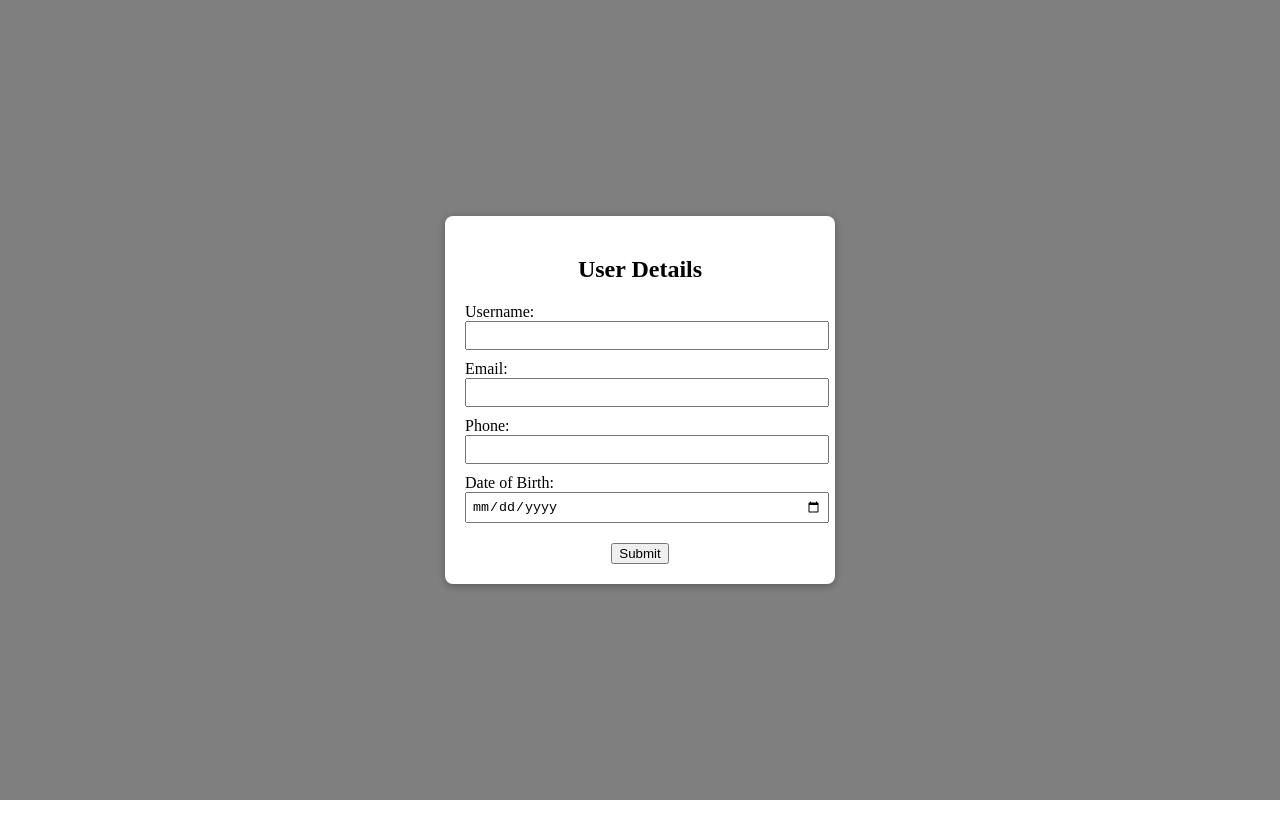
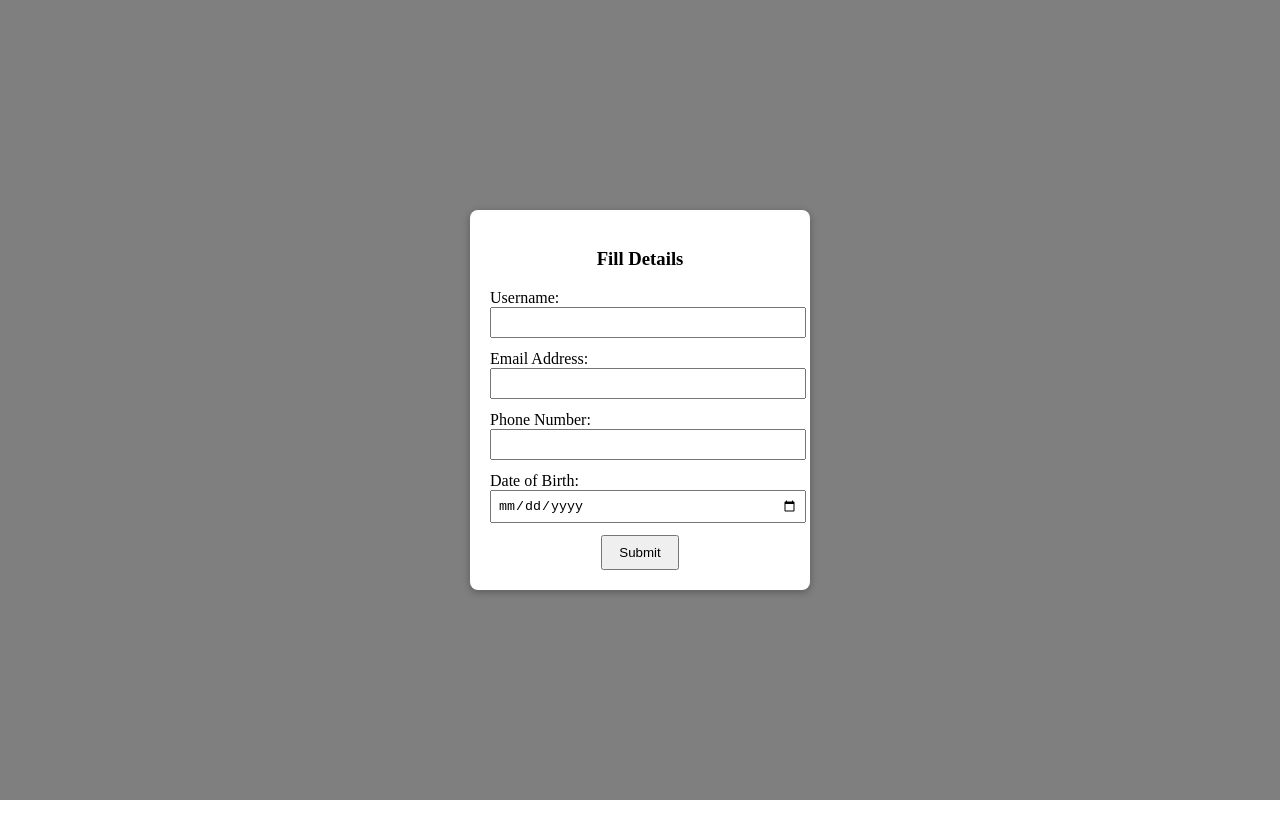
Before and after one commit to neeraj5632/xmodal, a React (Vite) app: page / in a window 1280 px wide. Both pictures are taken after a click on the button "Open Form". Shown: the top 838 px of the page. After the commit the page ends 800 px from the top, so only its background shows below. Built offline with nearby package versions, Linux system fonts and the light colour scheme.

Commit message:
compared with nnitial case

```diff
--- a/src/XModal.jsx
+++ b/src/XModal.jsx
@@ -2,6 +2,7 @@ import React, { useState } from "react";
 
 const XModal = () => {
   const [isModalOpen, setIsModalOpen] = useState(false);
+
   const [formData, setFormData] = useState({
     username: "",
     email: "",
@@ -9,14 +10,25 @@ const XModal = () => {
     dob: "",
   });
 
+  const [errors, setErrors] = useState({});
+
   const openModal = () => {
     setIsModalOpen(true);
+    setErrors({});
     setFormData({ username: "", email: "", phone: "", dob: "" });
   };
 
   const closeModal = () => {
     setIsModalOpen(false);
+    setErrors({});
     setFormData({ username: "", email: "", phone: "", dob: "" });
+  };
+
+  const handleOutsideClick = (e) => {
+    // Cypress last test needs this
+    if (e.target.className === "modal") {
+      closeModal();
+    }
   };
 
   const handleChange = (e) => {
@@ -24,60 +36,57 @@ const XModal = () => {
     setFormData((prev) => ({ ...prev, [id]: value }));
   };
 
+  const validate = () => {
+    const newErrors = {};
+
+    if (!formData.username.trim())
+      newErrors.username = "Please fill out the Username field.";
+    if (!formData.email.trim())
+      newErrors.email = "Please fill out the Email field.";
+    if (!formData.phone.trim())
+      newErrors.phone = "Please fill out the Phone field.";
+    if (!formData.dob.trim())
+      newErrors.dob = "Please fill out the Date of Birth field.";
+
+    if (Object.keys(newErrors).length > 0) {
+      setErrors(newErrors);
+      return false;
+    }
+
+    if (!formData.email.includes("@")) {
+      alert("Invalid email. Please check your email address.");
+      return false;
+    }
+
+    const phoneDigits = formData.phone.replace(/\D/g, "");
+    if (phoneDigits.length !== 10) {
+      alert("Invalid phone number. Please enter a 10-digit phone number.");
+      return false;
+    }
+
+    const dobDate = new Date(formData.dob);
+    if (isNaN(dobDate.getTime()) || dobDate > new Date()) {
+      alert("Invalid date of birth. Please enter a valid past date.");
+      return false;
+    }
+
+    setErrors({});
+    return true;
+  };
+
   const handleSubmit = (e) => {
     e.preventDefault();
-
-    const { username, email, phone, dob } = formData;
-
-    // Required fields check
-    if (!username.trim()) {
-      alert("Please fill out the Username field.");
-      return;
-    }
-    if (!email.trim()) {
-      alert("Please fill out the Email field.");
-      return;
-    }
-    if (!phone.trim()) {
-      alert("Please fill out the Phone field.");
-      return;
-    }
-    if (!dob.trim()) {
-      alert("Please fill out the Date of Birth field.");
-      return;
-    }
-
-    // Email validation
-    if (!email.includes("@")) {
-      alert("Invalid email. Please check your email address.");
-      return;
-    }
-
-    // Phone validation
-    const phoneDigits = phone.replace(/\D/g, "");
-    if (phoneDigits.length !== 10) {
-      alert("Invalid phone number. Please enter a 10-digit phone number.");
-      return;
-    }
-
-    // DOB validation
-    const dobDate = new Date(dob);
-    if (dobDate > new Date()) {
-      alert("Invalid date of birth. Please enter a valid past date.");
-      return;
-    }
-
-    // All validation passed
-    closeModal();
-  };
-
-  const handleOutsideClick = (e) => {
-    if (e.target.className === "modal") closeModal();
+    if (validate()) closeModal();
   };
 
   return (
-    <div id="root" style={{ minHeight: "100vh", padding: "50px" }}>
-      {!isModalOpen && <button onClick={openModal}>Open Form</button>}
+    <div id="root">
+      {!isModalOpen && (
+        <div style={{ textAlign: "center", marginTop: "50px" }}>
+          <h2>User Details Modal</h2>
+          <button onClick={openModal}>Open Form</button>
+        </div>
+      )}
 
       {isModalOpen && (
         <div
@@ -87,8 +96,8 @@ const XModal = () => {
             position: "fixed",
             top: 0,
             left: 0,
-            width: "100vw",
-            height: "100vh",
+            width: "100%",
+            height: "100%",
             backgroundColor: "rgba(0,0,0,0.5)",
             display: "flex",
             justifyContent: "center",
@@ -103,60 +112,114 @@ const XModal = () => {
               backgroundColor: "#fff",
               padding: "20px",
               borderRadius: "8px",
-              width: "350px",
+              width: "300px",
               boxShadow: "0 2px 8px rgba(0,0,0,0.3)",
             }}
           >
-            <h2 style={{ textAlign: "center", marginBottom: "20px" }}>
-              User Details
-            </h2>
-            <form onSubmit={handleSubmit}>
-              <div style={{ marginBottom: "10px" }}>
+            <h3 style={{ textAlign: "center" }}>Fill Details</h3>
+            <form onSubmit={handleSubmit} noValidate>
+              {/* Username */}
+              <div style={{ marginBottom: "12px" }}>
                 <label htmlFor="username">Username:</label>
+                <br />
                 <input
                   id="username"
                   type="text"
                   value={formData.username}
                   onChange={handleChange}
-                  style={{ width: "100%", padding: "5px" }}
+                  style={{ width: "100%", padding: "6px" }}
                 />
+                {errors.username && (
+                  <div
+                    style={{
+                      color: "orange",
+                      fontSize: "12px",
+                      marginTop: "4px",
+                    }}
+                  >
+                    {errors.username}
+                  </div>
+                )}
               </div>
 
-              <div style={{ marginBottom: "10px" }}>
-                <label htmlFor="email">Email:</label>
+              {/* Email */}
+              <div style={{ marginBottom: "12px" }}>
+                <label htmlFor="email">Email Address:</label>
+                <br />
                 <input
                   id="email"
                   type="email"
                   value={formData.email}
                   onChange={handleChange}
-                  style={{ width: "100%", padding: "5px" }}
+                  style={{ width: "100%", padding: "6px" }}
                 />
+                {errors.email && (
+                  <div
+                    style={{
+                      color: "orange",
+                      fontSize: "12px",
+                      marginTop: "4px",
+                    }}
+                  >
+                    {errors.email}
+                  </div>
+                )}
               </div>
 
-              <div style={{ marginBottom: "10px" }}>
-                <label htmlFor="phone">Phone:</label>
+              {/* Phone */}
+              <div style={{ marginBottom: "12px" }}>
+                <label htmlFor="phone">Phone Number:</label>
+                <br />
                 <input
                   id="phone"
                   type="text"
                   value={formData.phone}
                   onChange={handleChange}
-                  style={{ width: "100%", padding: "5px" }}
+                  style={{ width: "100%", padding: "6px" }}
                 />
+                {errors.phone && (
+                  <div
+                    style={{
+                      color: "orange",
+                      fontSize: "12px",
+                      marginTop: "4px",
+                    }}
+                  >
+                    {errors.phone}
+                  </div>
+                )}
               </div>
 
-              <div style={{ marginBottom: "20px" }}>
+              {/* DOB */}
+              <div style={{ marginBottom: "12px" }}>
                 <label htmlFor="dob">Date of Birth:</label>
+                <br />
                 <input
                   id="dob"
                   type="date"
                   value={formData.dob}
                   onChange={handleChange}
-                  style={{ width: "100%", padding: "5px" }}
+                  style={{ width: "100%", padding: "6px" }}
                 />
+                {errors.dob && (
+                  <div
+                    style={{
+                      color: "orange",
+                      fontSize: "12px",
+                      marginTop: "4px",
+                    }}
+                  >
+                    {errors.dob}
+                  </div>
+                )}
               </div>
 
               <div style={{ textAlign: "center" }}>
-                <button type="submit" className="submit-button">
+                <button
+                  type="submit"
+                  className="submit-button"
+                  style={{ padding: "8px 16px" }}
+                >
                   Submit
                 </button>
               </div>
```
